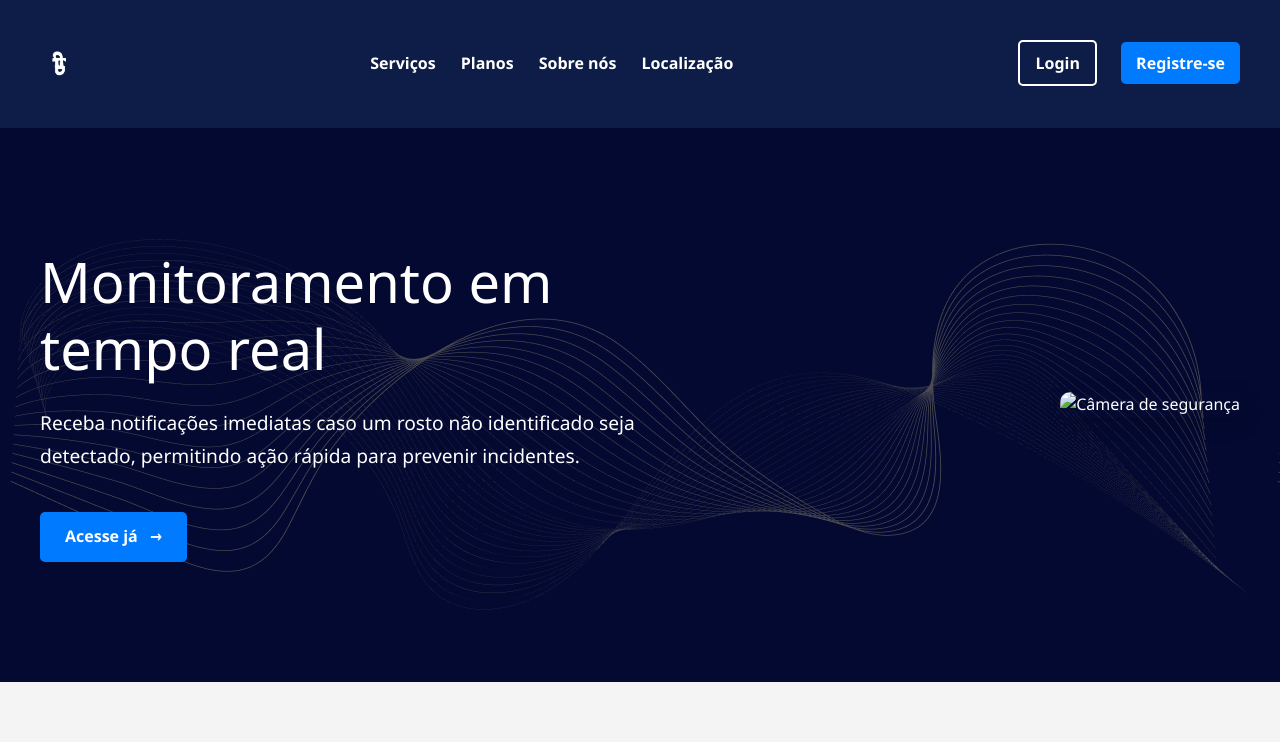
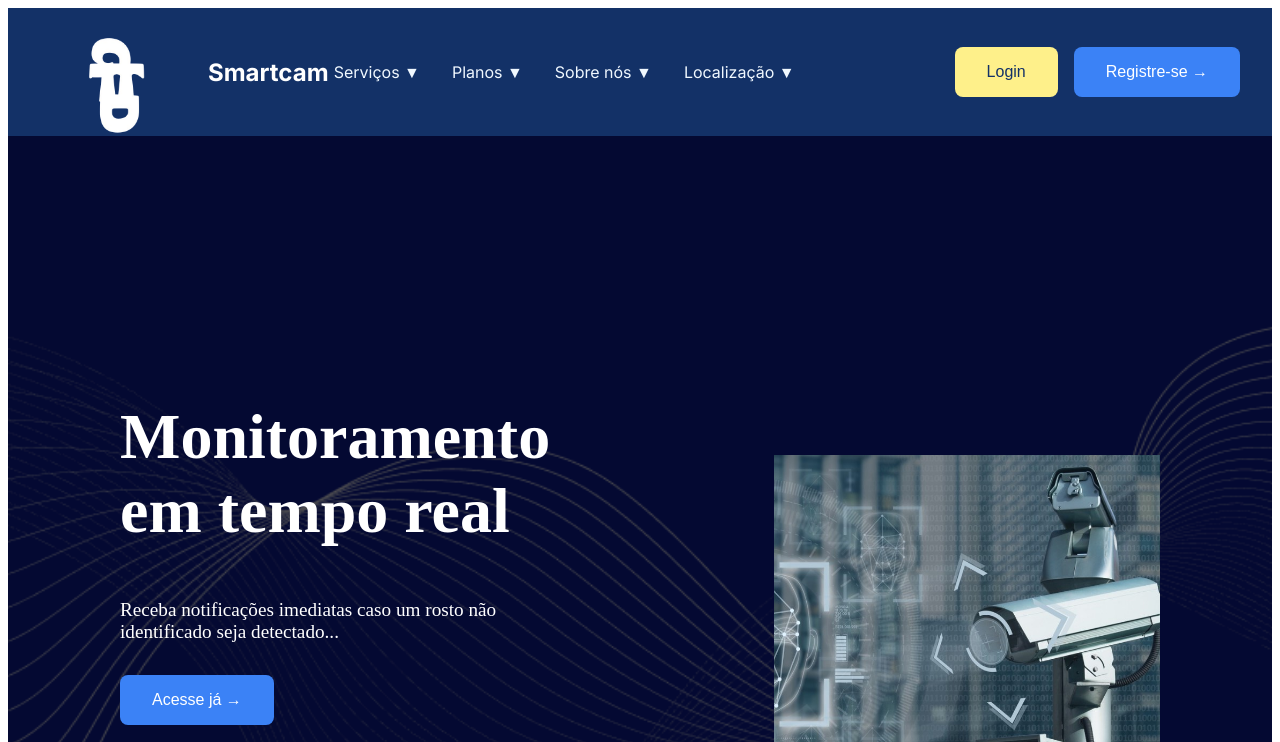
Before and after one commit to DanielSilva027/Controle_de_Acesso2, a PHP site: page /landingpage.html in a window 1280 px wide; the page is wider, and only the part inside the window is pictured. Shown: the top 742 px of that part. Run offline with PHP 8.4, Linux system fonts and the light colour scheme; grey boxes are pictures that could not be loaded.

Commit message:
Correção Land

```diff
--- a/Land/Styles.css
+++ b/Land/Styles.css
@@ -1,236 +1,262 @@
-body, h1, h2, h3, p, ul, li, figure, figcaption, blockquote {
+.body {
+    scroll-behavior: smooth;
+  }
+
+  .header {
+    display: flex;
+    justify-content: space-between;
+    align-items: center;
+    padding: 1rem 2rem;
+    background-color: #133167;
+    width: 100%;
+    height: 8rem;
+    box-sizing: border-box;
+  }
+
+  .logo {
+    display: flex;
+    align-items: center;
+    gap: 0.5rem;
+    color: white;
+    font-size: 1.5rem;
+    font-weight: bold;
+    font-family: "Inter";
+  }
+
+  .logo img {
+    height: 10rem;
+    width: 10rem;
+  }
+
+  .menu {
+    display: flex;
+    align-items: center;
+    gap: 10rem;
+    color: aliceblue;
+    font-family: "Inter";
+  }
+
+  .menu ul {
+    display: flex;
+    gap: 2rem;
+    list-style: none;
     margin: 0;
     padding: 0;
-  border: 0;
-  font-size: 100%;
-  font: inherit;
-  vertical-align: baseline;
-}
-ul {
-  list-style: none;
-}
-body {
-  font-family: 'Segoe UI', Tahoma, Geneva, Verdana, sans-serif;
-  background-color: #f4f4f4;
-  color: #333;
-  line-height: 1.6;
-  -webkit-font-smoothing: antialiased;
-  -moz-osx-font-smoothing: grayscale;
   }
 
-.container {
-  max-width: 1200px;
-  margin: 0 auto;
-  padding: 20px;
+  .menu li a {
+    text-decoration: none;
+    color: white;
+    font-size: 1rem;
   }
 
-.highlight {
-  color: #ffc107; /* Amarelo destaque */
+  .botoes {
+    display: flex;
+    gap: 1rem;
   }
 
-.underline {
-  display: block;
-  width: 50px;
-  height: 3px;
-  background-color: #007bff; /* Azul primário */
-  margin-top: 10px;
-  margin-left: auto;
-  margin-right: auto;
+  .login {
+    background-color: #fef08a;
+    color: #133167;
+    padding: 1rem 2rem;
+    border: none;
+    border-radius: 0.5rem;
+    font-size: 1rem;
+    cursor: pointer;
   }
 
-.section-title {
-  font-size: 2.5em;
-  color: #222;
-  text-align: center;
-  margin-bottom: 30px;
+  .registro {
+    background-color: #3b82f6;
+    color: white;
+    padding: 1rem 2rem;
+    border: none;
+    border-radius: 0.5rem;
+    font-size: 1rem;
+    cursor: pointer;
   }
 
-.section-description {
-  color: #555;
-  text-align: center;
-  margin-bottom: 40px;
-  line-height: 1.7;
+  .fundo {
+    background-image: url('assets/imagem/Captura\ de\ tela\ 2025-04-25\ 195001.png');
+    background-size: cover;
+    background-position: center;
+    width: 100%;
+    height: 100vh;
+    display: flex;
+    align-items: center;
+    justify-content: center;
   }
 
-.cta-button {
-  display: inline-block;
-  padding: 12px 25px;
-  text-decoration: none;
-  border-radius: 5px;
-  font-weight: bold;
-  transition: background-color 0.3s ease;
+  .section {
+    display: flex;
+    flex-direction: row;
+    width: 100%;
+    height: 100%;
   }
 
-.cta-button.primary {
-  background-color: #007bff; /* Azul primário */
+  .minitexto, .rosto {
+    flex: 1;
+    padding: 7rem;
+    display: flex;
+    flex-direction: column;
+    justify-content: center;
+    align-items: flex-start;
+
+  }
+
+  .subtitulo {
+    font-size: 4rem;
+    font-weight: bold;
+    margin-bottom: 2rem;
+  }
+
+  .texto {
+    font-size: 1.2rem;
+    margin-bottom: 2rem;
+  }
+
+  .acesse {
+    background-color: #3b82f6;
+    color: white;
+    padding: 1rem 2rem;
+    border: none;
+    border-radius: 0.5rem;
+    font-size: 1rem;
+    cursor: pointer;
+  }
+
+  .foto {
+    width: 100%;
+    height: auto;
+    object-fit: cover;
+  }
+
+  .minitexto {
     color: white;
   }
 
-.cta-button.primary:hover {
-  background-color: #0056b3;
+  .fundo2 {
+    background: linear-gradient(white, #0000004b);
   }
 
-.arrow-icon {
-  margin-left: 8px;
+  .detalhamento {
+    display: flex;
+    align-items: center;
+    padding: 4rem;
   }
 
-/* Header */
-.main-header {
-  background-color: #0d1d47; /* Azul escuro header */
-  color: white;
-  padding: 20px 0;
+  .frase {
+    max-width: 50%;
+    font-size: 4rem;
+    font-weight: bold;
+    margin-bottom: 2rem;
   }
 
-.main-header .container {
+  .img4 {
+    width: 60rem;
+    height: 30rem;
+  }
+
+  h2 {
+    color: black;
+  }
+
+  .texto2 {
+    color: black;
+  }
+
+  .destaque {
+    background: linear-gradient(to top, #fbe562 50%, transparent 50%);
+  }
+
+  .i {
     display: flex;
-  justify-content: space-between;
+    align-items: center;
+    justify-content: center;
+    gap: 4rem;
+    padding: 5rem;
+  }
+
+  .img-box {
+    flex: 1;
+    display: flex;
+    justify-content: center;
     align-items: center;
   }
 
-.main-header .logo img {
-  height: 40px;
+  .img5 {
+    width: 50rem;
+    height: auto;
+
   }
 
-.main-header .main-nav ul {
-  list-style: none;
+  .texto-ia {
+    flex: 1;
     display: flex;
+    flex-direction: column;
+    align-items: flex-start;
+    color: black;
   }
 
-.main-header .main-nav ul li {
-  margin-left: 25px;
+  .subtitulo2 {
+    font-size: 4rem;
+    font-weight: bold;
+    margin-bottom: 2rem;
   }
 
-.main-header .main-nav ul li a {
-  color: white;
-  text-decoration: none;
+  .destaque2 {
+    font-size: 4rem;
     font-weight: bold;
+    background: linear-gradient(to top, #fbe562 50%, transparent 50%);
+    margin-bottom: 2rem;
+    padding: 0.2rem 0.5rem;
   }
 
-.main-header .header-actions a {
+  .registro2 {
+    background-color: #3b82f6;
     color: white;
-  text-decoration: none;
-  margin-left: 20px;
-  padding: 10px 15px;
-  border-radius: 5px;
-  border: 2px solid white;
-  font-weight: bold;
+    padding: 1rem 2rem;
+    border: none;
+    border-radius: 0.5rem;
+    font-size: 1rem;
+    cursor: pointer;
+    width: 10rem;
+  }
+ .rosto{
+  width: 10rem;
+  height: 50rem;
+ }
+ .detalhamento {
+  display: flex;
+  align-items: center;
+  justify-content: space-between;
+  gap: 40px;
+  padding: 40px;
 }
 
-.main-header .header-actions .register-button {
-  background-color: #007bff; /* Azul primário */
-  border: none;
+.img3 img {
+  max-width: 100%;
+  height: auto;
+  object-fit: contain;
 }
 
-/* Hero Section */
-.hero-section {
-  background-color: #0d1d47; /* Azul escuro hero */
-  color: white;
-  padding: 100px 0;
-  background-image: url('imagem/Captura\ de\ tela\ 2025-04-25\ 195001.png');
+.img3 {
+  flex: 1;
+  display: flex;
+  justify-content: center;
 }
 
-.hero-section .container {
-  display: flex;
-  justify-content: space-between;
-  align-items: center;
+.minitexto {
+  flex: 1;
+  max-width: 600px;
 }
 
-.hero-section .hero-content {
-  max-width: 50%;
-}
-
-.hero-section h1 {
-  font-size: 3.5em;
-  margin-bottom: 25px;
-  line-height: 1.2;
-}
-
-.hero-section p {
-  font-size: 1.2em;
-  line-height: 1.7;
-  margin-bottom: 40px;
-}
-
-.hero-section .hero-image {
-  max-width: 45%;
-}
-
-.hero-section .hero-image img {
-  width: 100%;
-  border-radius: 10px;
-  box-shadow: 5px 5px 20px rgba(0, 0, 0, 0.2);
-}
-
-/* Security, AI, Ideal Sections (Layout base) */
-.security-section, .ai-section, .ideal-section {
-  padding: 80px 0;
+@media (max-width: 768px) {
+  .detalhamento {
+    flex-direction: column;
     text-align: center;
   }
 
-.security-section .container,
-.ai-section .container,
-.ideal-section .container {
-  display: flex;
-  justify-content: space-between;
-  align-items: center;
+  .minitexto, .img3 {
+    max-width: 100%;
   }
-
-.security-section .security-content,
-.ai-section .ai-content,
-.ideal-section .ideal-content {
-  max-width: 45%;
-  text-align: left;
 }
-
-.security-section .security-image,
-.ai-section .ai-image,
-.ideal-section .ideal-image {
-  max-width: 45%;
-}
-
-.security-section img,
-.ai-section img,
-.ideal-section img {
-  width: 100%;
-  border-radius: 10px;
-  box-shadow: 5px 5px 15px rgba(0, 0, 0, 0.1);
-}
-
-/* App Section */
-.app-section {
-  padding: 80px 0;
-  text-align: center;
-  background-color: #f9f9f9;
-}
-
-.app-section .app-content {
-  max-width: 700px;
-  margin: 0 auto;
-}
-
-.app-section .app-logos {
-  margin-top: 30px;
-}
-
-.app-section .app-logos img {
-  height: 60px;
-  margin: 0 15px;
-}
-
-/* Services Section */
-.services-section {
-  padding: 80px 0;
-}
-
-/* About Us Section */
-.about-us-section {
-  padding: 80px 0;
-  background-color: #f9f9f9;
-}
-
-.about-us-section .about-icons {
-  margin-top: 40px;
-  display: flex;
-  justify-content: center;
-  gap: 30px;
-}
--- a/Land/landingpage.html
+++ b/Land/landingpage.html
@@ -1,193 +1,71 @@
 <!DOCTYPE html>
-<html lang="pt-BR">
+<html lang="en">
 <head>
   <meta charset="UTF-8">
   <meta name="viewport" content="width=device-width, initial-scale=1.0">
-    <title>Smartcam2324 - Monitoramento Inteligente</title>
   <link rel="stylesheet" href="Styles.css">
+  <link rel="preconnect" href="https://fonts.googleapis.com">
+  <link rel="preconnect" href="https://fonts.gstatic.com" crossorigin>
+  <link href="https://fonts.googleapis.com/css2?family=Inter:ital,opsz,wght@0,14..32,100..900;1,14..32,100..900&display=swap" rel="stylesheet">
+  <title>Document</title>
 </head>
 <body>
-    <header class="main-header">
-        <div class="container">
+  <header class="header">
     <div class="logo">
-                <img src="imagem/teste.png" alt="Smartcam">
+      <img src="assets/imagem/teste.png" alt="Logo">
+      <span>Smartcam</span>
     </div>
-            <nav class="main-nav">
+    <nav class="menu">
       <ul>
-                    <li><a href="#">Serviços</a></li>
-                    <li><a href="#">Planos</a></li>
-                    <li><a href="#">Sobre nós</a></li>
-                    <li><a href="#">Localização</a></li>
+        <li>Serviços ▼</li>
+        <li>Planos ▼</li>
+        <li>Sobre nós ▼</li>
+        <li>Localização ▼</li>
       </ul>
+      <div class="botoes">
+        <button class="login">Login</button>
+        <button class="registro">Registre-se →</button>
+      </div>
     </nav>
-            <div class="header-actions">
-                <a href="#" class="login-button">Login</a>
-                <a href="#" class="register-button">Registre-se</a>
-            </div>
-        </div>
   </header>
 
-    <main>
-        <section class="hero-section">
-            <div class="container">
-                <div class="hero-content">
-                    <h1>Monitoramento em tempo real</h1>
-                    <p>Receba notificações imediatas caso um rosto não identificado seja detectado, permitindo ação rápida para prevenir incidentes.</p>
-                    <a href="#" class="cta-button primary">Acesse já <span class="arrow-icon">→</span></a>
+  <div class="fundo">
+    <section class="section">
+      <div class="minitexto">
+        <h1 class="subtitulo">Monitoramento em tempo real</h1>
+        <p class="texto">
+          Receba notificações imediatas caso um rosto não identificado seja detectado...
+        </p>
+        <button class="acesse">Acesse já →</button>
       </div>
-                <div class="hero-image">
-                    <img src="imagem/face-recognition-system-picture-id1148006029.jpg" alt="Câmera de segurança">
-                </div>
+      <div class="rosto">
+        <img class="foto" src="assets/imagem/face-recognition-system-picture-id1148006029.jpg" alt="rosto">
       </div>
     </section>
-
-        <section class="security-section">
+  </div>
   <div class="container">
-                <div class="security-content">
-                    <h2>Segurança <span class="highlight">Aprimorada</span></h2>
-                    <p>Sua câmera inteligente identifica rostos e sinaliza desconhecidos, ajudando a evitar acessos não autorizados e aumentando a segurança do ambiente.</p>
-                    <a href="#" class="cta-button primary">Começar agora <span class="arrow-icon">→</span></a>
-                </div>
-                <div class="security-image">
-                    <img src="../accets/IMAGEM/security-camera.png" alt="Câmera com reconhecimento facial">
-                </div>
+  <div class="fundo2">
+    <section class="detalhamento">
+      <div class="minitexto">
+        <h2 class="subtitulo">Segurança<br><span class="destaque">Aprimorada</span></h2>
+        <p class="texto2">Sua câmera inteligente identifica rostos e sinaliza desconhecidos, ajudando<br>a evitar acessos não autorizados e aumentando a segurança do ambiente</p>
+        <button class="registro">Começar agora →</button>
+      </div><br>
+      <div class="img3">
+        <img class="img4" src="assets/imagem/camera-de-seguranca.webp" alt="Câmera de segurança">
       </div>
     </section>
-
-        <section class="ai-section">
     <div class="container">
-                <div class="ai-content">
-                    <h2>Tecnologia com IA <span class="highlight">Aprimorada</span></h2>
-                    <p>Nosso sistema evolui continuamente para garantir a máxima precisão na identificação.</p>
-                    <a href="#" class="cta-button primary">Comprar agora <span class="arrow-icon">→</span></a>
+        <section class="detalhamento">
+          <div class="img3">
+            <img class="img5" src="assets/imagem/image-removebg-preview.png" alt="Câmera de segurança">
           </div>
-                <div class="ai-image">
-                    <img src="../accets/IMAGEM/ai-concept.png" alt="Conceito de IA">
-                </div>
+          <div class="minitexto">
+            <h2 class="subtitulo">Tecnologia com<br><span class="destaque"> IA Aprimorada</span></h2>
+            <p class="texto2">Nosso Sistema evolui continuamente para garantir a máxima precisão na <br>identificação</p>
+            <button class="registro">Começar agora →</button>
           </div>
         </section>
-
-        <section class="ideal-section">
-            <div class="container">
-                <div class="ideal-content">
-                    <h2>Ideal para Residências e <span class="highlight">Empresas</span></h2>
-                    <p>Proteja sua casa, escritório, condomínio ou qualquer outro espaço com tecnologia de ponta.</p>
-                    <a href="#" class="cta-button primary">Vamos lá <span class="arrow-icon">→</span></a>
       </div>
-                <div class="ideal-image">
-                    <img src="../accets/IMAGEM/ideal-environment.png" alt="Ambiente protegido">
-                </div>
-            </div>
-        </section>
-
-        <section class="app-section">
-            <div class="container">
-                <div class="app-content">
-                    <h2>Brevemente disponível na sua <span class="highlight">loja</span> de aplicativos</h2>
-                    <p>Baixe agora o aplicativo Smartcam e tenha todo o controle sobre nossos serviços diretamente na palma da sua mão. Arme e desarme alarmes remotamente, receba notificações de disparos, abra ordens de serviço e muito mais.</p>
-                    <a href="#" class="cta-button primary">Vamos lá <span class="arrow-icon">→</span></a>
-                    <div class="app-logos">
-                        <img src="../accets/IMAGEM/app-store-logo.png" alt="App Store">
-                        <img src="../accets/IMAGEM/google-play-logo.png" alt="Google Play">
-                    </div>
-                </div>
-            </div>
-        </section>
-
-        <section class="services-section">
-            <div class="container">
-                <h2 class="section-title">Serviços <span class="underline"></span></h2>
-                <p class="section-description">O SmartCam é um sistema de monitoramento inteligente desenvolvido especialmente para profissionais da área de segurança. Utilizando tecnologia de reconhecimento facial por inteligência artificial, o serviço permite identificar e registrar rostos em tempo real, agilizando a tomada de decisões. Nosso objetivo é fornecer soluções que reflitam a segurança dos ambientes monitorados, trazendo inovação, confiabilidade e praticidade ao dia a dia de vigilantes e agentes de segurança.</p>
-            </div>
-        </section>
-
-        <section class="about-us-section">
-            <div class="container">
-                <h2 class="section-title">Sobre <span class="highlight">nós</span></h2>
-                <p class="section-description">Somos um grupo de três estudantes do curso técnico em informática do IFES - Campus Serra, formado por Thallys, Daniel e Guilherme. Nosso projeto, chamado SmartCam, é uma solução inteligente de segurança que utiliza inteligência artificial para identificar rostos por meio de câmeras. Desenvolvido como parte de nossa formação técnica, o SmartCam busca aliar tecnologia e inovação para tornar sistemas de monitoramento mais eficientes e precisos.</p>
-                <div class="about-icons">
-                    <img src="../accets/IMAGEM/key-icon.png" alt="Chave">
-                    <img src="../accets/IMAGEM/money-icon.png" alt="Dinheiro">
-                    <img src="../accets/IMAGEM/shield-icon.png" alt="Escudo">
-                    <img src="../accets/IMAGEM/home-icon.png" alt="Casa Inteligente">
-                    <img src="../accets/IMAGEM/lock-icon.png" alt="Cadeado">
-                </div>
-            </div>
-        </section>
-
-        <section class="partners-section">
-            <div class="container">
-                <h2 class="section-title">Parceiros</h2>
-                <div class="partner-logo">
-                    <img src="../accets/IMAGEM/ifes-logo.png" alt="IFES">
-                </div>
-            </div>
-        </section>
-
-        <section class="location-section">
-            <div class="container">
-                <h2 class="section-title">Atendemos em toda grande <span class="highlight">Vitória</span></h2>
-                <div class="location-map">
-                    <img src="../accets/IMAGEM/vitoria-map.png" alt="Mapa da Grande Vitória">
-                </div>
-            </div>
-        </section>
-
-        <section class="testimonials-section">
-            <div class="container">
-                <h2 class="section-title">O que os nossos clientes <span class="highlight">acham</span></h2>
-                <div class="testimonials-grid">
-                    <div class="testimonial-card">
-                        <img src="../accets/IMAGEM/gabriel-photo.png" alt="Gabriel Buffon">
-                        <blockquote>Depois que eu coloquei este produto, eu me senti mais seguro, diminui gastos e gostei bastante...</blockquote>
-                        <p class="author">Gabriel Buffon</p>
-                        <p class="role">Primeiro cliente</p>
-                    </div>
-                    <div class="testimonial-card">
-                        <img src="../accets/IMAGEM/luzdark-photo.png" alt="LuzDark">
-                        <blockquote>Muito interessante amei!</blockquote>
-                        <p class="author">LuzDark</p>
-                        <p class="role">Cliente</p>
-                    </div>
-                    <div class="testimonial-card">
-                        <img src="../accets/IMAGEM/david-photo.png" alt="David">
-                        <blockquote>Muito funcional, me ajudou bastante</blockquote>
-                        <p class="author">David</p>
-                        <p class="role">Cliente</p>
-                    </div>
-                </div>
-            </div>
-        </section>
-    </main>
-
-    <footer class="main-footer">
-        <div class="container">
-            <div class="social-links">
-                <h3>Nossas redes sociais</h3>
-                <a href="#" class="social-icon"><img src="../accets/IMAGEM/instagram-icon.png" alt="Instagram"></a>
-                <a href="#" class="social-icon"><img src="../accets/IMAGEM/twitter-icon.png" alt="Twitter"></a>
-                <a href="#" class="social-icon"><img src="../accets/IMAGEM/facebook-icon.png" alt="Facebook"></a>
-            </div>
-            <div class="footer-info">
-                <div class="footer-logo">
-                    <img src="../accets/IMAGEM/smartcam-logo-white.png" alt="Smartcam">
-                </div>
-                <div class="footer-links">
-                    <h3>Serviços</h3>
-                    <ul>
-                        <li><a href="#">Para sua casa</a></li>
-                        <li><a href="#">Para sua empresa</a></li>
-                        <li><a href="#">Para seu condomínio</a></li>
-                    </ul>
-                </div>
-                <div class="footer-cta">
-                    <a href="#" class="cta-button primary">Começar agora <span class="arrow-icon">→</span></a>
-                </div>
-            </div>
-            <p class="copyright">&copy; 2025 Smartcam. Todos os direitos reservados.</p>
-        </div>
-    </footer>
-
-    <script src="assets/js/script.js"></script>
 </body>
 </html>
```
Also changed, not shown: Land/assets/imagem/face-recognition-system-picture-id1148006029.jpg, Land/assets/imagem/image-removebg-preview.png (added). Lines whose indentation alone changed are shown as unchanged.
